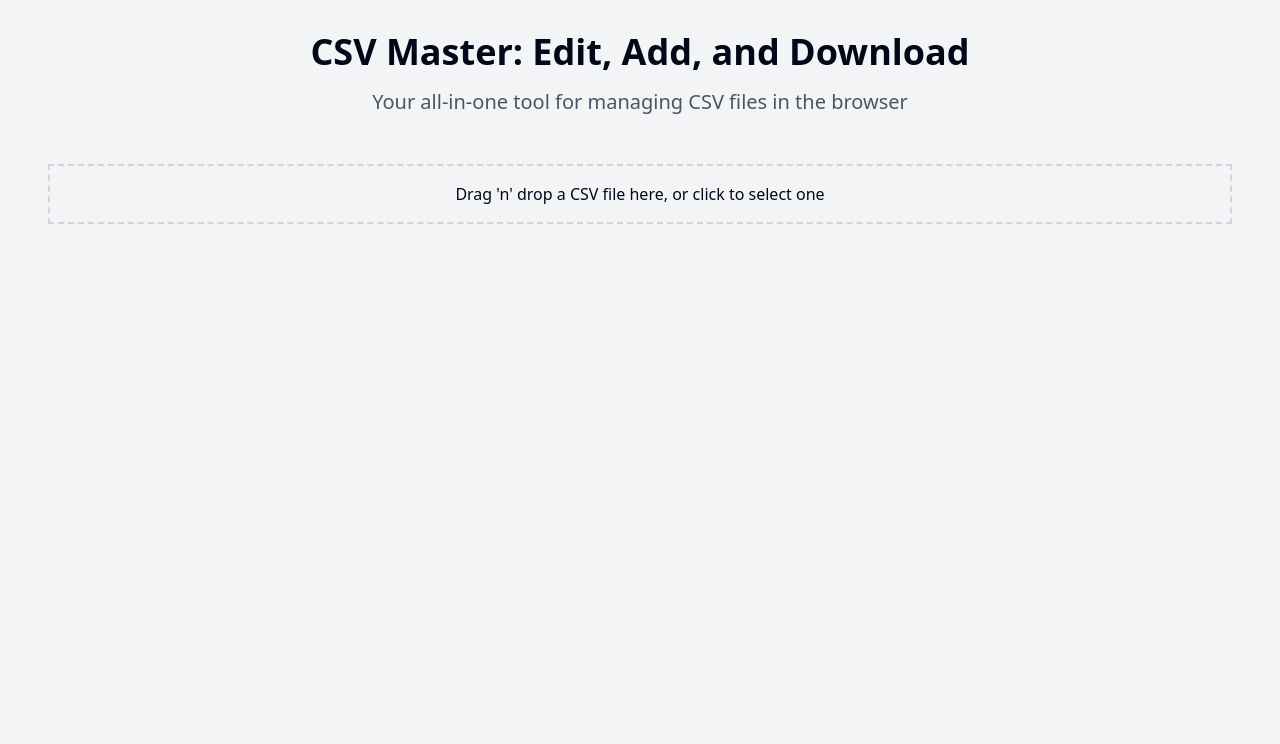
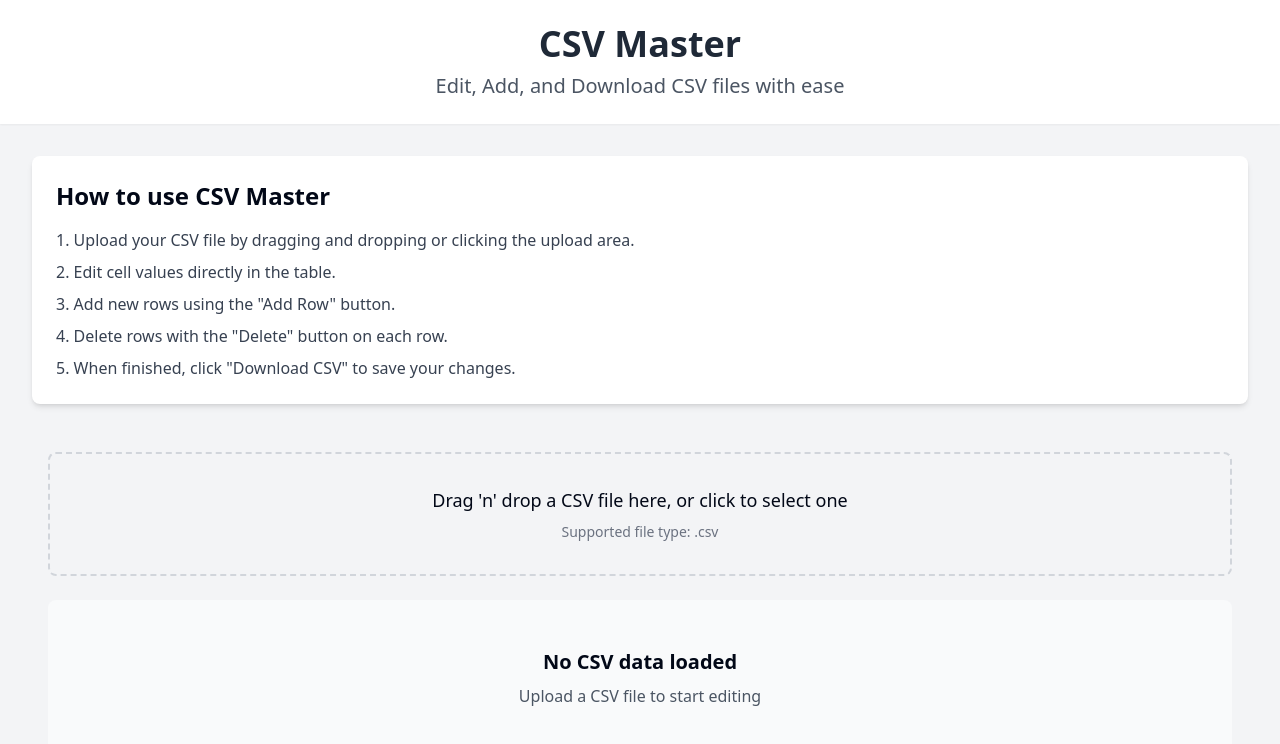
Before and after one commit to GPT-Engineer-App-Dev/csvatopia, a React (Vite) app: page / in a window 1280 px wide. Shown: the top 744 px of the page. Built offline with nearby package versions, Linux system fonts and the light colour scheme.

Commit message:
Implement next steps for project
This commit includes various improvements and enhancements based on the current state of the project. Further refinements and features will be added as necessary.
[skip gpt_engineer]

```diff
--- a/src/components/CSVEditor.jsx
+++ b/src/components/CSVEditor.jsx
@@ -19,6 +19,7 @@ const CSVEditor = () => {
       const rows = text.split('\n').map(row => row.split(','));
       setHeaders(rows[0]);
       setCsvData(rows.slice(1).filter(row => row.some(cell => cell.trim() !== '')));
+      toast.success('CSV file uploaded successfully!');
     };
 
     reader.readAsText(file);
@@ -34,11 +35,13 @@ const CSVEditor = () => {
 
   const addRow = () => {
     setCsvData([...csvData, new Array(headers.length).fill('')]);
+    toast.success('New row added!');
   };
 
   const deleteRow = (index) => {
     const newData = csvData.filter((_, i) => i !== index);
     setCsvData(newData);
+    toast.success('Row deleted successfully!');
   };
 
   const downloadCSV = () => {
@@ -53,28 +56,32 @@ const CSVEditor = () => {
       document.body.appendChild(link);
       link.click();
       document.body.removeChild(link);
+      toast.success('CSV file downloaded successfully!');
     }
   };
 
   return (
     <div className="container mx-auto p-4">
-      <div {...getRootProps()} className="border-2 border-dashed border-gray-300 p-4 mb-4 text-center cursor-pointer">
+      <div {...getRootProps()} className="border-2 border-dashed border-gray-300 p-8 mb-6 text-center cursor-pointer rounded-lg hover:border-gray-400 transition-colors">
         <input {...getInputProps()} />
         {isDragActive ? (
-          <p>Drop the CSV file here ...</p>
+          <p className="text-lg">Drop the CSV file here ...</p>
         ) : (
-          <p>Drag 'n' drop a CSV file here, or click to select one</p>
+          <div>
+            <p className="text-lg mb-2">Drag 'n' drop a CSV file here, or click to select one</p>
+            <p className="text-sm text-gray-500">Supported file type: .csv</p>
+          </div>
         )}
       </div>
 
-      {csvData.length > 0 && (
+      {csvData.length > 0 ? (
         <>
-          <div className="overflow-x-auto">
+          <div className="overflow-x-auto bg-white shadow-md rounded-lg">
             <Table>
               <TableHeader>
                 <TableRow>
                   {headers.map((header, index) => (
-                    <TableHead key={index}>{header}</TableHead>
+                    <TableHead key={index} className="font-bold">{header}</TableHead>
                   ))}
                   <TableHead>Actions</TableHead>
                 </TableRow>
@@ -87,12 +94,13 @@ const CSVEditor = () => {
                         <Input
                           value={cell}
                           onChange={(e) => handleCellEdit(rowIndex, cellIndex, e.target.value)}
+                          className="w-full"
                         />
                       </TableCell>
                     ))}
                     <TableCell>
-                      <Button variant="destructive" size="icon" onClick={() => deleteRow(rowIndex)}>
-                        <Trash2 className="h-4 w-4" />
+                      <Button variant="destructive" size="sm" onClick={() => deleteRow(rowIndex)}>
+                        <Trash2 className="h-4 w-4 mr-1" /> Delete
                       </Button>
                     </TableCell>
                   </TableRow>
@@ -101,15 +109,20 @@ const CSVEditor = () => {
             </Table>
           </div>
 
-          <div className="mt-4 flex justify-between">
-            <Button onClick={addRow}>
+          <div className="mt-6 flex justify-between">
+            <Button onClick={addRow} variant="outline">
               <Plus className="mr-2 h-4 w-4" /> Add Row
             </Button>
-            <Button onClick={downloadCSV}>
+            <Button onClick={downloadCSV} variant="default">
               <Download className="mr-2 h-4 w-4" /> Download CSV
             </Button>
           </div>
         </>
+      ) : (
+        <div className="text-center py-12 bg-gray-50 rounded-lg">
+          <h3 className="text-xl font-semibold mb-2">No CSV data loaded</h3>
+          <p className="text-gray-600">Upload a CSV file to start editing</p>
+        </div>
       )}
     </div>
   );
--- a/src/pages/Index.jsx
+++ b/src/pages/Index.jsx
@@ -4,11 +4,25 @@ import CSVEditor from '../components/CSVEditor';
 const Index = () => {
   return (
     <div className="min-h-screen bg-gray-100">
-      <div className="container mx-auto py-8">
-        <h1 className="text-4xl font-bold mb-4 text-center">CSV Master: Edit, Add, and Download</h1>
-        <p className="text-xl text-center mb-8 text-gray-600">Your all-in-one tool for managing CSV files in the browser</p>
+      <header className="bg-white shadow-sm">
+        <div className="container mx-auto py-6">
+          <h1 className="text-4xl font-bold text-center text-gray-800">CSV Master</h1>
+          <p className="text-xl text-center mt-2 text-gray-600">Edit, Add, and Download CSV files with ease</p>
+        </div>
+      </header>
+      <main className="container mx-auto py-8">
+        <section className="mb-8 bg-white p-6 rounded-lg shadow-md">
+          <h2 className="text-2xl font-semibold mb-4">How to use CSV Master</h2>
+          <ol className="list-decimal list-inside space-y-2 text-gray-700">
+            <li>Upload your CSV file by dragging and dropping or clicking the upload area.</li>
+            <li>Edit cell values directly in the table.</li>
+            <li>Add new rows using the "Add Row" button.</li>
+            <li>Delete rows with the "Delete" button on each row.</li>
+            <li>When finished, click "Download CSV" to save your changes.</li>
+          </ol>
+        </section>
         <CSVEditor />
-      </div>
+      </main>
     </div>
   );
 };
```
